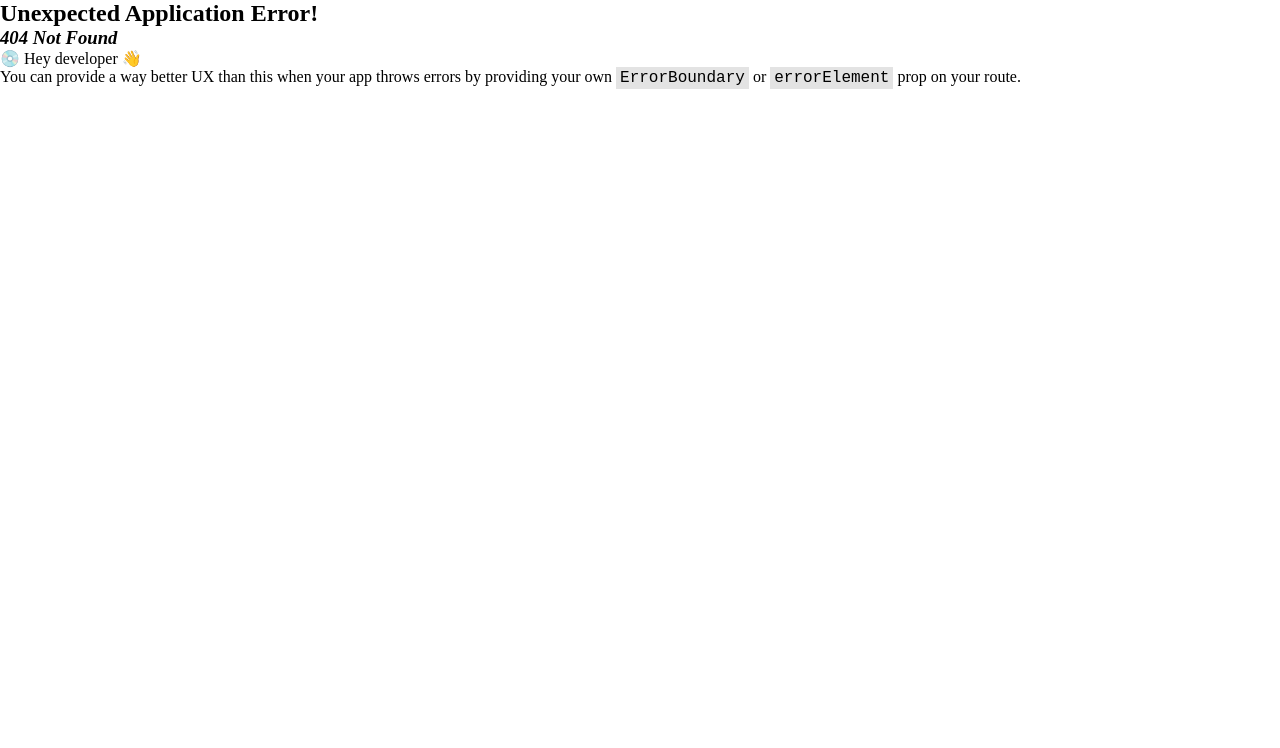
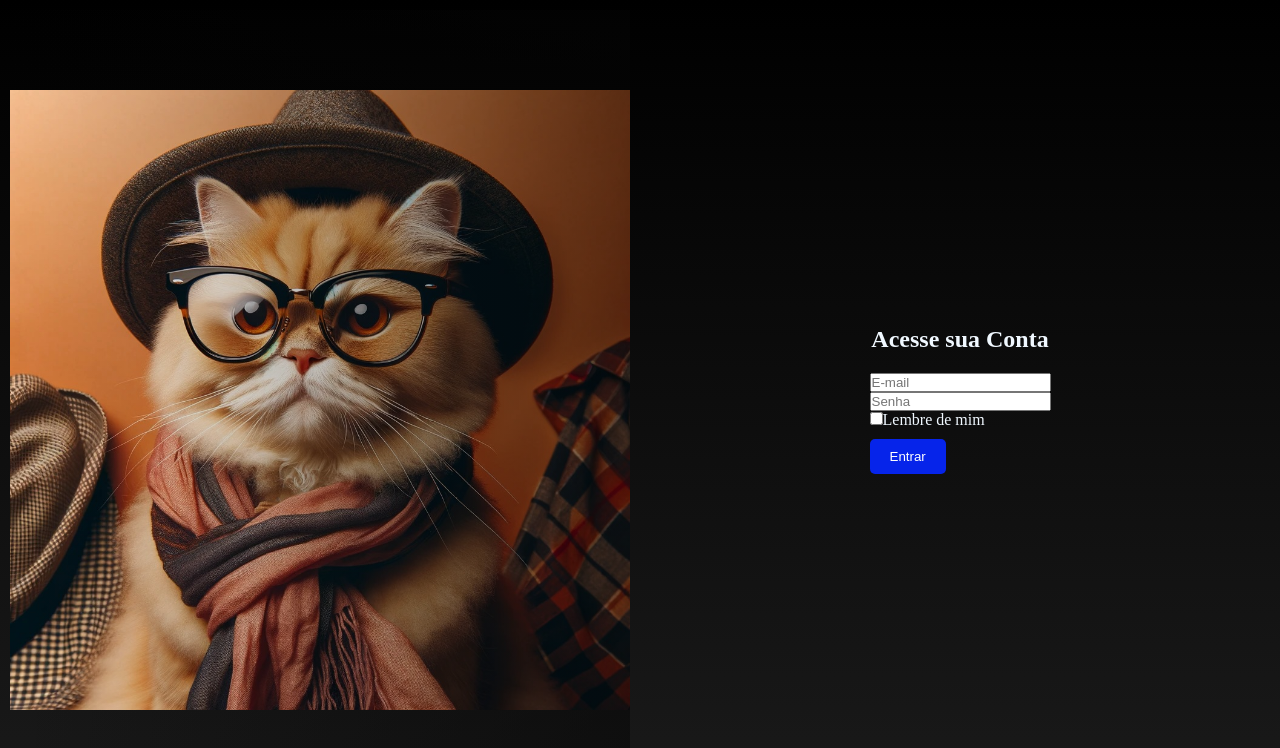
Before and after one commit to slicedcheese1/OticaCrud, a React (Vite) app: page /Sistema/Login in a window 1280 px wide. Before the commit this address had no page. Shown: the top 748 px of the page. Built offline with nearby package versions, Linux system fonts and the light colour scheme.

Commit message:
Corrigido o problema do gato maluco!

```diff
--- a/src/Pages/Login/Login.jsx
+++ b/src/Pages/Login/Login.jsx
@@ -1,38 +1,37 @@
-
-
-import './Login.css';
+import React from 'react';
+import styles from './Login.module.css';
 
 const Login = () => {
   return (
-    <section className="coluna">
-      <div className="container2"></div> {/* Contêiner da imagem agora vem primeiro */}
-      <div className="container1">
-        <form>
-          <div className="header">
+    <section className={styles.coluna}>
+      <div className={styles.container2}></div> {/* Contêiner da imagem agora vem primeiro */}
+      <div className={styles.container1}>
+        <form className={styles.form}>
+          <div className={styles.header}>
             <h1>Acesse sua Conta</h1>
           </div>
-          <div className="input-group">
+          <div className={styles.inputGroup}>
             <div>
               <input
                 type="email"
                 placeholder="E-mail"
-                className="input-field"
+                className={styles.inputField}
               />
             </div>
             <div>
               <input
                 type="password"
                 placeholder="Senha"
-                className="input-field"
+                className={styles.inputField}
               />
             </div>
-            <div className="recall-forget">
+            <div className={styles.recallForget}>
               <label>
                 <input type="checkbox" />
                 Lembre de mim
               </label>
             </div>
-            <div className="button-container">
+            <div className={styles.buttonContainer}>
               <button>Entrar</button>
             </div>
           </div>
--- a/src/Pages/Login/Login.css
+++ b/src/Pages/Login/Login.module.css
@@ -1,5 +1,3 @@
-/* src/styles/Login.css */
-
 /* Estilo para a coluna principal */
 .coluna {
   width: 100vw;
@@ -11,11 +9,13 @@
   margin: 0;
   padding: 0;
 }
-.form{
+
+.form {
   background-position: center;
   justify-content: center;
   align-items: center;
 }
+
 /* Estilo para os contêineres */
 .container1, .container2 {
   display: flex;
@@ -38,19 +38,19 @@
 /* Estilo específico para o container2 */
 .container2 {
   background: linear-gradient(to left, rgba(5, 5, 5, 0.5), transparent), url('/src/images/backgrounde.jpg'); /* Gradiente sobre a imagem de fundo */
-  background-size: cover; /* Cobrir toda a área do contêiner */
+  background-size: contain; /* Cobrir toda a área do contêiner */
   background-repeat: no-repeat; /* Não repetir a imagem */
   background-position: -100% 50%; /* Posição inicial da imagem fora da tela */
   overflow: hidden; /* Ocultar o conteúdo que transborda */
   height: 100%; /* Definir altura */
   width: 100%; /* Definir largura */
-  animation: slideFromLeft 2s both; /* Aplica a animação */
+  animation: slideFromLeft 1s both; /* Aplica a animação */
 }
 
 /* Definição da animação */
 @keyframes slideFromLeft {
   from {
-    background-position: -2000% 50%; /* Inicia fora da tela à esquerda */
+    background-position: 5000% 50%; /* Inicia fora da tela à esquerda */
   }
   to {
     background-position: 0% 50%; /* Termina no centro */
@@ -62,7 +62,7 @@ button {
   padding: 10px 20px;
   margin-top: 10px;
   background-position: center;
-  background-color: #4CAF50; /* Cor de fundo verde */
+  background-color: #0624ea; /* Cor de fundo verde */
   color: white; /* Cor do texto branco */
   border: none; /* Remove a borda */
   border-radius: 5px; /* Adiciona bordas arredondadas */
--- a/src/main.jsx
+++ b/src/main.jsx
@@ -30,11 +30,12 @@ const router = createBrowserRouter([
           {
             path: '/Sistema/ClienteBusca',
             element: <ClienteBusca />
-          }
+          },
+
         ]
       },
       {
-        path: '/Login',
+        path: '/Sistema/Login',
         element: <Login />
       },
 
```
